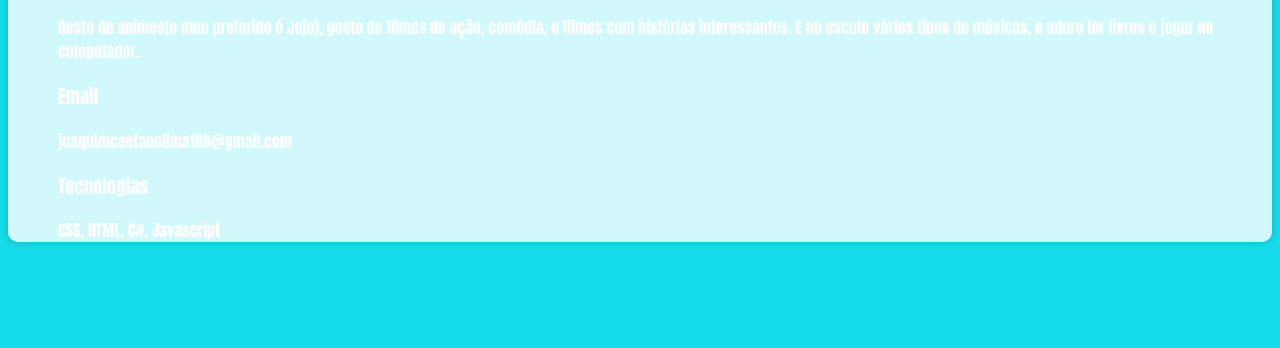
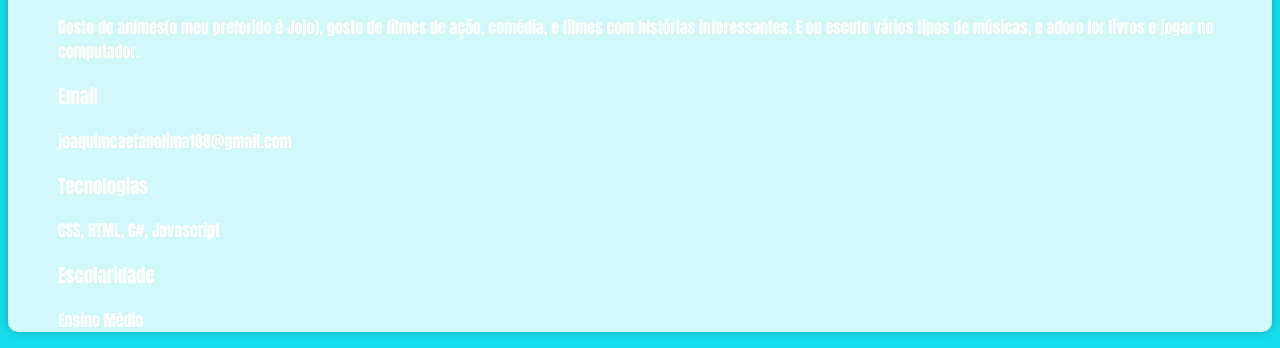
Before and after one commit to Joaquim319/Joaquim319.github.io., a plain HTML site: page index.html in a window 1280 px wide. Shown: the part 557-905 px from the top of the page. Before the commit the page ends 815 px from the top, so only its background shows below. Drawn offline with Linux system fonts and the light colour scheme; files that its build step writes are made by us from their sources.

Commit message:
alterações

```diff
--- a/index.html
+++ b/index.html
@@ -59,6 +59,12 @@
                     CSS, HTML, C#, Javascript
                 </p>
             </section>
+            <section>
+                <h3>Escolaridade</h3>
+                <p>
+                    Ensino Médio
+                </p>
+            </section>
         </main>
 
         <footer>
```
